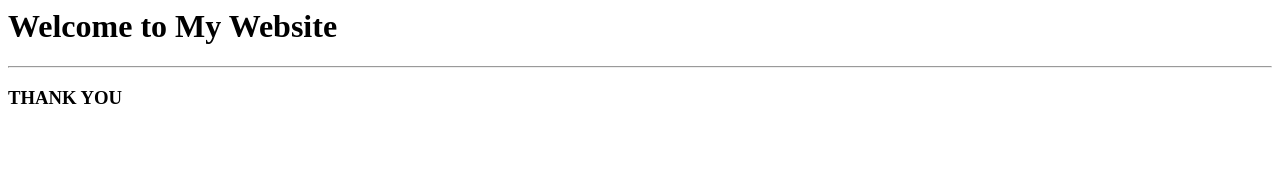
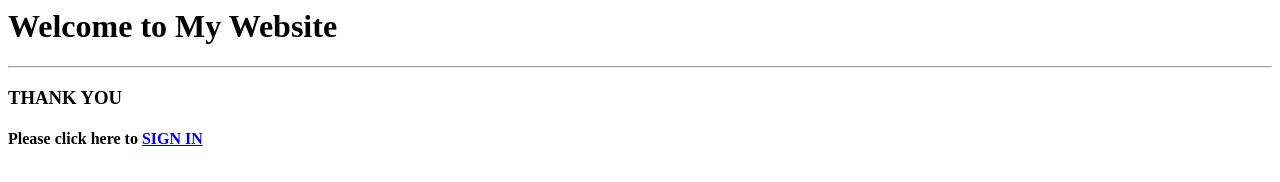
Before and after one commit to pankajanadure/MyRepo, a plain HTML site: page index.html in a window 1280 px wide. Drawn offline with Linux system fonts and the light colour scheme.

Commit message:
Update index.html

```diff
--- a/index.html
+++ b/index.html
@@ -6,5 +6,6 @@
     <h1>Welcome to My Website</h1>
     <hr>
     <h3>THANK YOU</h3>
+    <h4>Please click here to <a href='login.html'>SIGN IN</a></h4>
   </body>
 </html>
```
